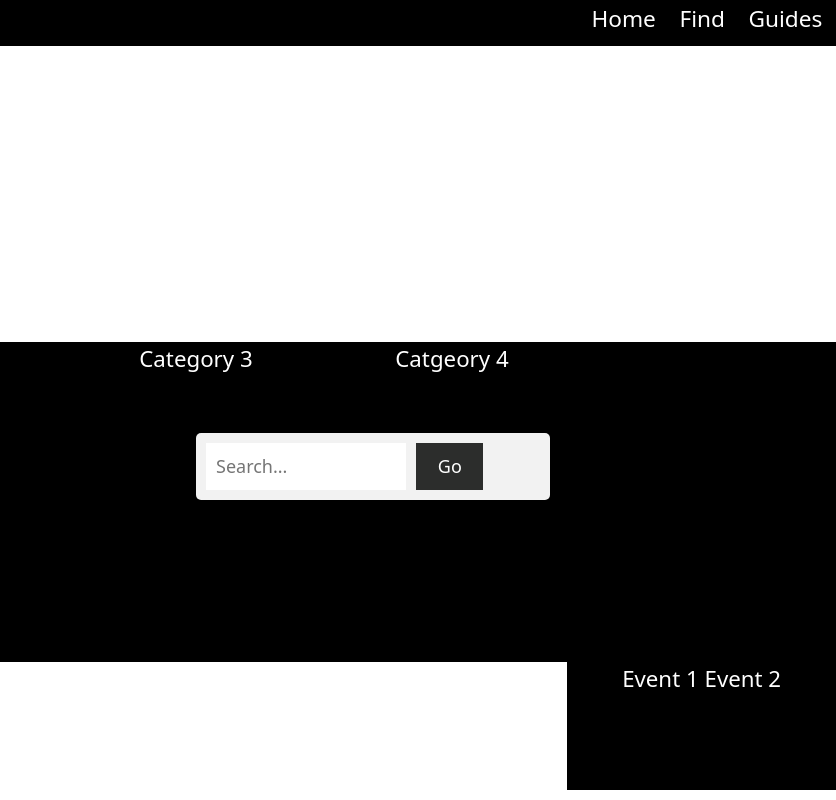
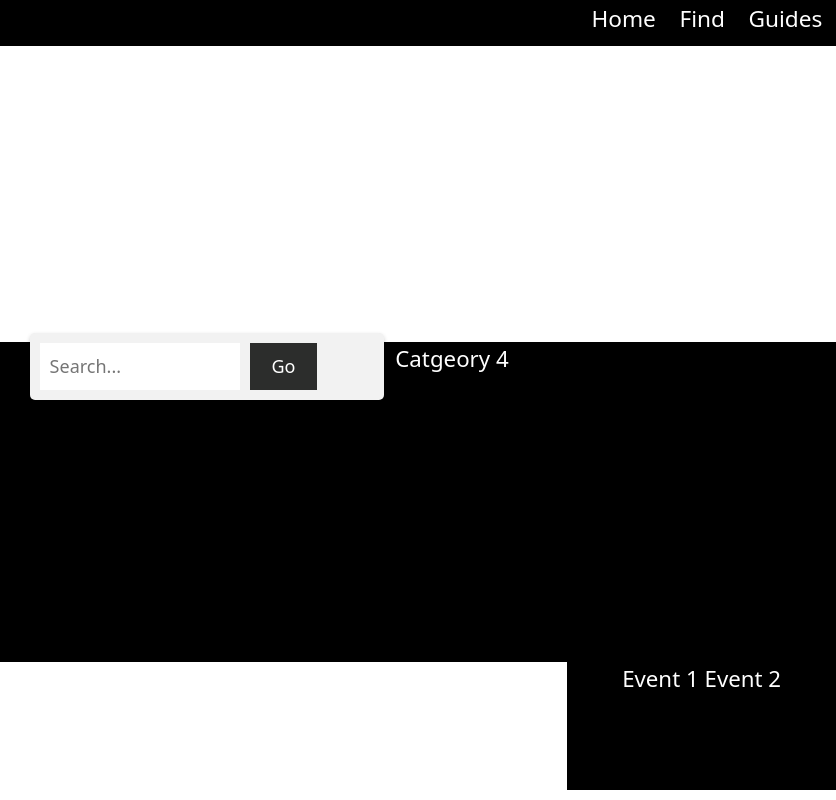
Before and after one commit to Refugee-Pal/Refugee-Pal-alpha, a plain HTML site: page homepage.html in a window 1280 px wide. Shown: the full height of the page, 444-1280 px from the left. Drawn offline with Linux system fonts and the light colour scheme.

Commit message:
got search bar to centre

```diff
--- a/style.css
+++ b/style.css
@@ -53,9 +53,9 @@ float:left;
 }
 
 #search-container {
-    position: absolute;
-    left: 50vw;
-    bottom: 300px;
+    position:absolute;
+    bottom: 50vh;
+    left: 37%;
     display: flex;
     align-items: center;
     justify-content: center;
```
